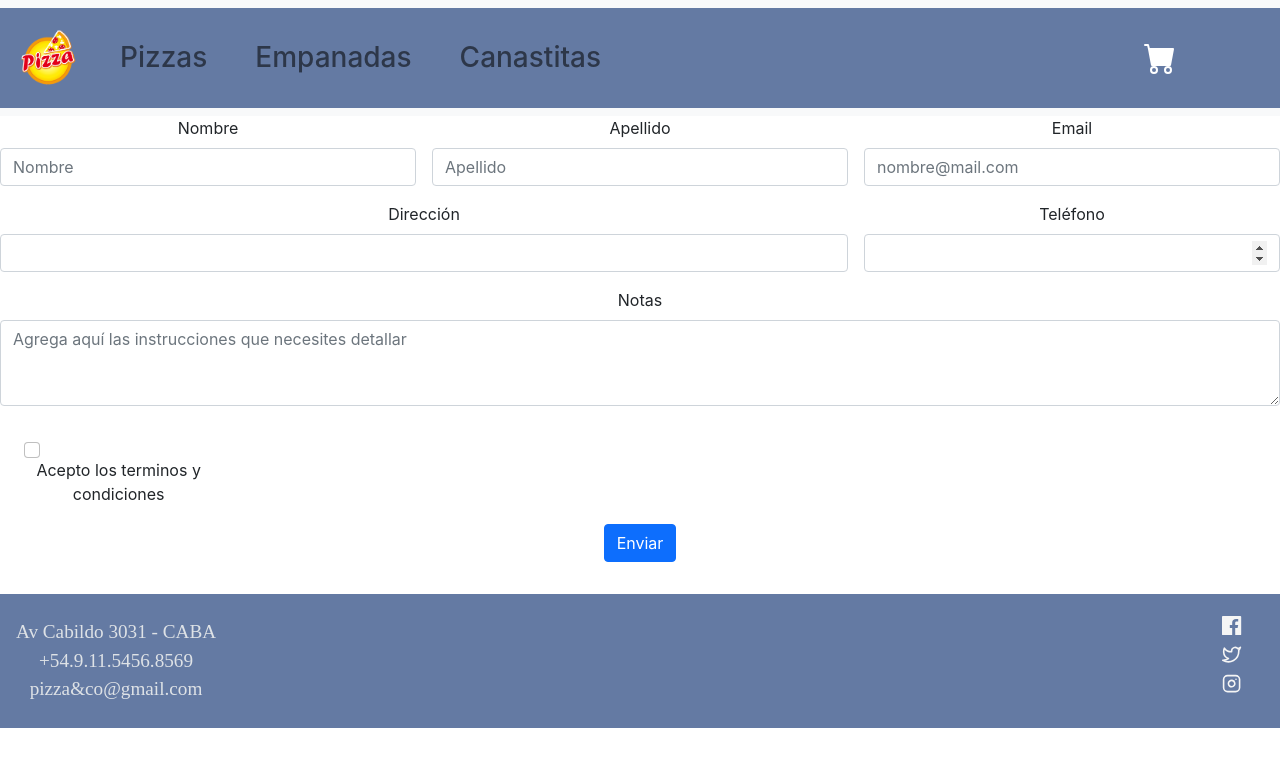
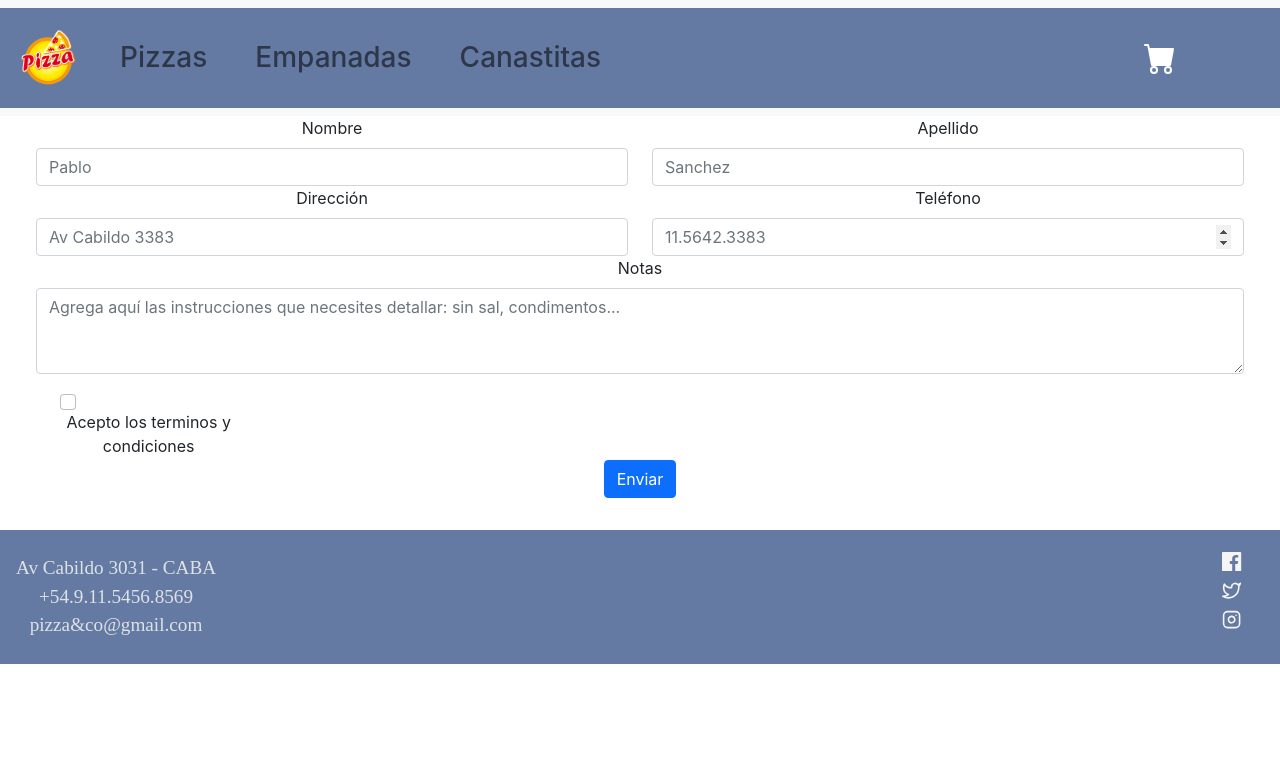
Before and after one commit to flortaglia/tienda-tagliaferro, a React (Create React App) app: page /cart/form in a window 1280 px wide. Shown: the top 766 px of the page. Built offline with nearby package versions, Linux system fonts and the light colour scheme.

Commit message:
optimizacion form

```diff
--- a/src/components/Form.js
+++ b/src/components/Form.js
@@ -35,9 +35,6 @@ function Form() {
       total:totalCart(),
       date:Timestamp.fromDate(new Date())
     }
-    console.log(newOrder)
-
-
 
     //cambiar stock
     const batch= writeBatch(db)
@@ -61,8 +58,6 @@ function Form() {
     if (outOfStock.length === 0) {
         addDoc(orderCollection, newOrder)
             .then((createdOrder) => {
-                console.log(createdOrder)
-                console.log(createdOrder.id)
                 batch.commit()
                 swal(`Gracias por tu compra ${newOrder.buyer.nombre}. Tu id es:`, createdOrder.id, "success");
                 emptyCart()
@@ -74,34 +69,28 @@ function Form() {
 
   }
 
+  const fields=[
+    {title:"Nombre", type:"text", placeHolder:"Pablo"},
+    {title:"Apellido", type:"text", placeHolder:"Sanchez"},
+    {title:"Dirección", type:"text", placeHolder:"Av Cabildo 3383"},
+    {title:"Teléfono", type:"number", placeHolder:"11.5642.3383"}
+  ]
+
   return (
     <div>
-      <form className="row g-3" onSubmit={sendOrder}>
-        <div className="col-md-4">
-          <label for="validationDefault01" className="form-label">Nombre</label>
-          <input type="text" className="form-control" id="validationDefault01" placeholder="Nombre" required/>
+      <form className="row g-6 mx-4" onSubmit={sendOrder}>
+      {
+        fields.map(field=>
+        <div className="col-md-6">
+          <label for="validationDefault01" className="form-label">{field.title}</label>
+          <input type={field.type} className="form-control" id="validationDefault01" placeholder={field.placeHolder} required/>
         </div>
-        <div className="col-md-4">
-          <label for="validationDefault02" className="form-label">Apellido</label>
-          <input type="text" className="form-control" id="validationDefault02" placeholder="Apellido" required/>
-        </div>
-        <div className="col-md-4">
-          <label for="exampleFormControlInput1" className="form-label">Email </label>
-          <input type="email" className="form-control" id="exampleFormControlInput1" placeholder="nombre@mail.com"/>
-        </div>
-        <div className="col-md-8">
-          <label for="validationDefault03" className="form-label">Dirección</label>
-          <input type="text" className="form-control" id="validationDefault03" required/>
-        </div>
-
-        <div className="col-md-4">
-          <label for="validationDefault05" className="form-label">Teléfono</label>
-          <input type="number" className="form-control" id="validationDefault05" required/>
-        </div>
+        )
+      }
 
         <div className="mb-3">
             <label for="exampleFormControlTextarea1" className="form-label">Notas</label>
-            <textarea className="form-control" id="exampleFormControlTextarea1" rows="3"placeholder="Agrega aquí las instrucciones que necesites detallar"></textarea>
+            <textarea className="form-control" id="exampleFormControlTextarea1" rows="3"placeholder="Agrega aquí las instrucciones que necesites detallar: sin sal, condimentos..."></textarea>
         </div>
         <div className="col-12">
           <div className="form-check col-2">
--- a/src/components/ItemList.js
+++ b/src/components/ItemList.js
@@ -9,7 +9,7 @@ const ItemList = ({listProducts}) => {
       <div className="card-group row-cols-md-4 g-4">
 
        {listProducts.map((product) =>
-        <Item {...product}/>)}
+        <Item key={product.id} {...product}/>)}
       </div>
     </div>
   )
```
